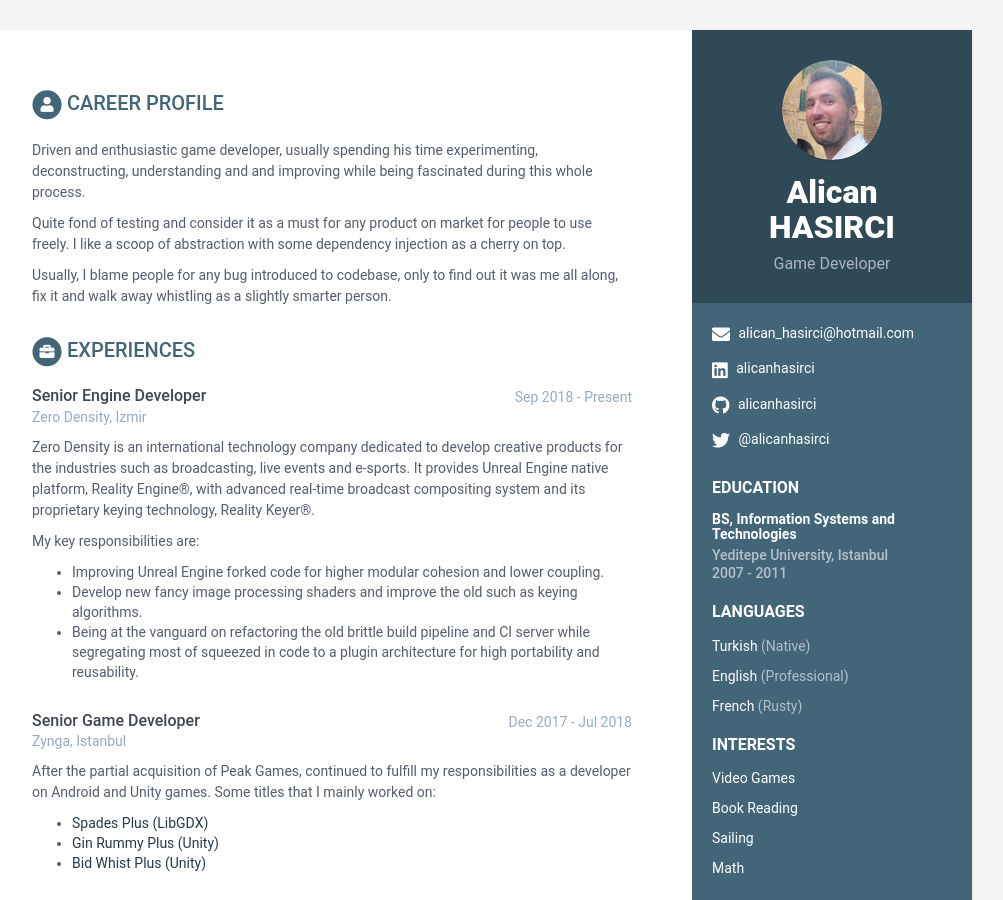
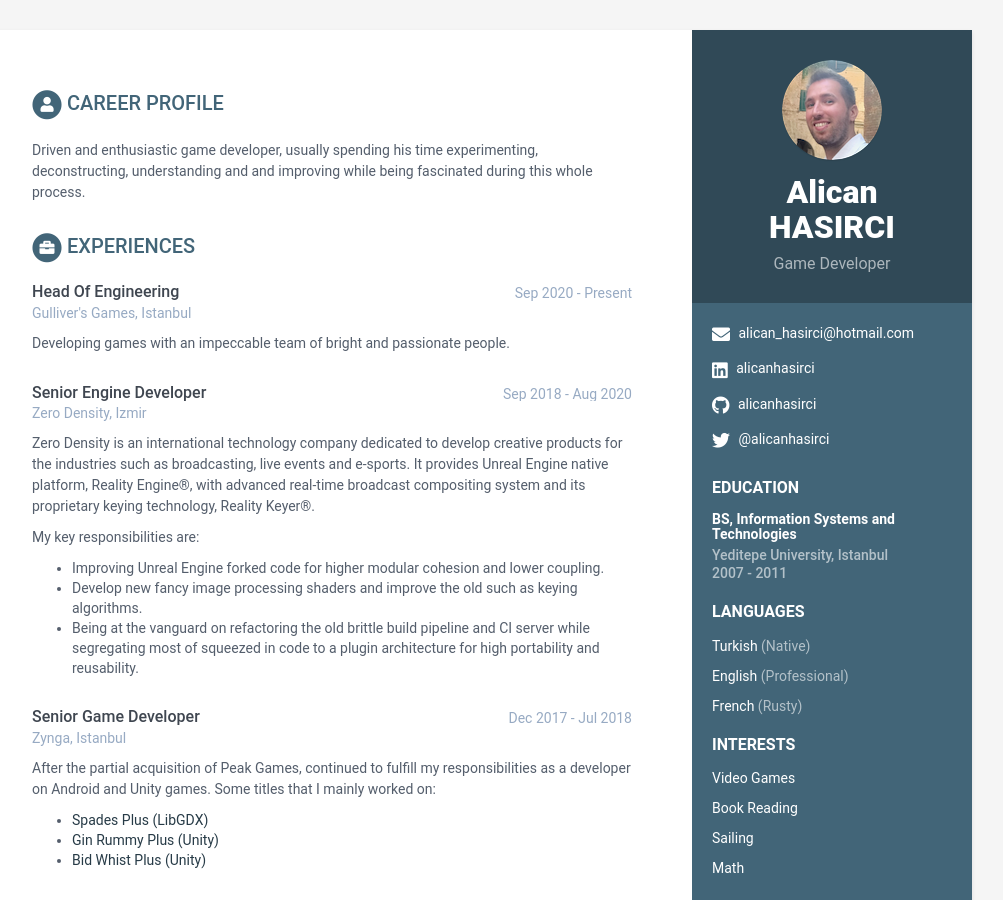
Before and after one commit to AlicanHasirci/alicanhasirci.github.io, a Jekyll site: the page built from index.html, in a window 1280 px wide and 900 px high. Shown: the whole window, without its empty margins (168-1171 px from the left). Built offline with Jekyll 4.4.1, drawn with Linux system fonts in a browser that asks for light colours.

Commit message:
experiance update

```diff
--- a/_data/data.yml
+++ b/_data/data.yml
@@ -51,17 +51,19 @@ career-profile:
     title: Career Profile
     summary: |
         Driven and enthusiastic game developer, usually spending his time experimenting, deconstructing, understanding and and improving while being fascinated during this whole process.
-
-        Quite fond of testing and consider it as a must for any product on market for people to use freely. I like a scoop of abstraction with some dependency injection as a cherry on top.
-
-        Usually, I blame people for any bug introduced to codebase, only to find out it was me all along, fix it and walk away whistling as a slightly smarter person.
 education:
     - degree: BS, Information Systems and Technologies
       university: Yeditepe University, Istanbul
       time: 2007 - 2011
 experiences:
+    - role: Head Of Engineering
+      time: Sep 2020 - Present
+      company: Gulliver's Games, Istanbul
+      details: |
+        Developing games with an impeccable team of bright and passionate people.
+
     - role: Senior Engine Developer
-      time: Sep 2018 - Present
+      time: Sep 2018 - Aug 2020
       company: Zero Density, Izmir
       details: |
         Zero Density is an international technology company dedicated to develop creative products for the industries such as broadcasting, live events and e-sports. It provides Unreal Engine native platform, Reality Engine®, with advanced real-time broadcast compositing system and its proprietary keying technology, Reality Keyer®.
```
